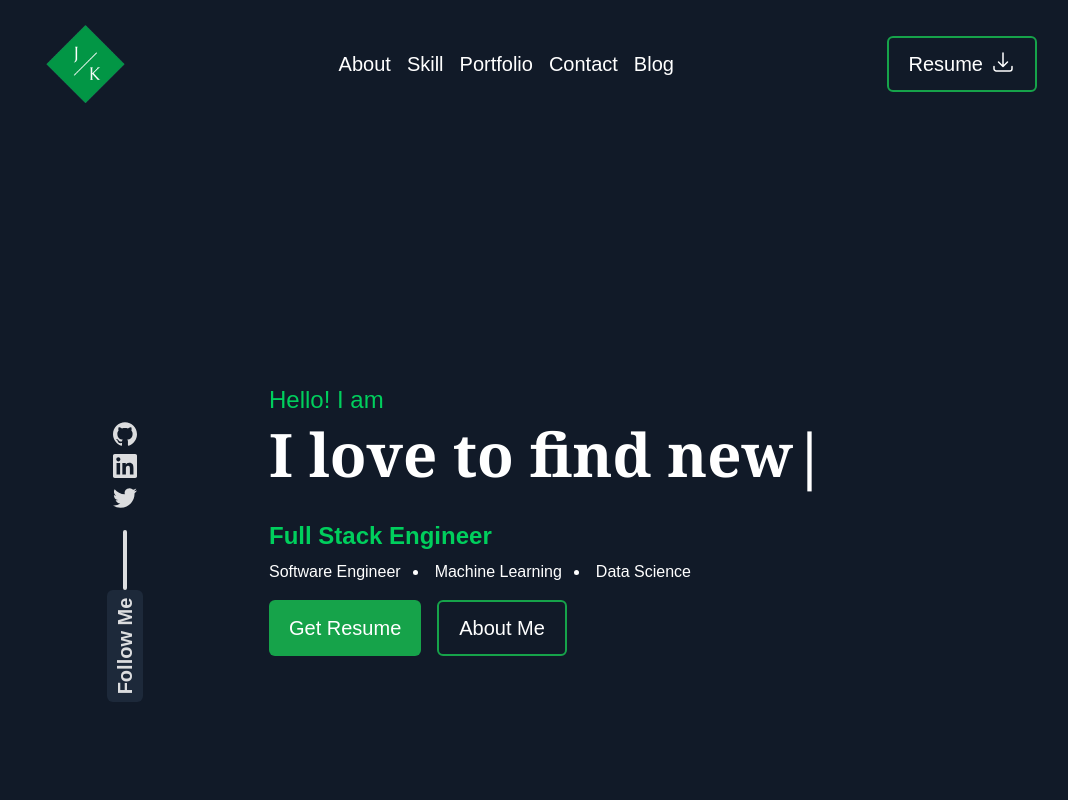
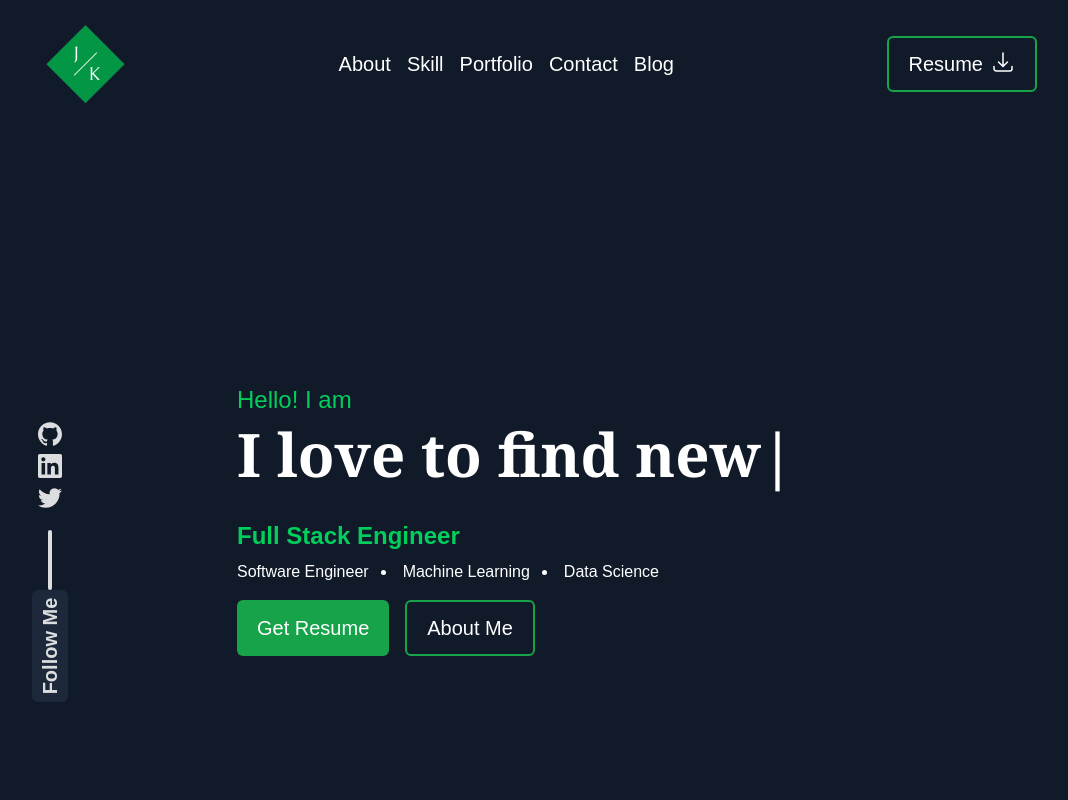
Before and after one commit to NishatFariza/jk-portfolio, a Next.js app: page / in a window 1280 px wide. Shown: the top 800 px of the page, without its empty margins (99-1167 px from the left). Built offline with nearby package versions, Linux system fonts and the light colour scheme.

Commit message:
refector:panel

```diff
--- a/src/components/Hero.tsx
+++ b/src/components/Hero.tsx
@@ -31,7 +31,7 @@
       <Panel />
       <div
         id="hero"
-        className=" flex flex-col justify-center items-start ml-8 w-10/12 "
+        className=" flex flex-col justify-center items-start w-10/12 "
       >
         <span className="text-[#00cf5d] text-2xl mb-2">Hello! I am</span>
         <div className="text-6xl font-semibold mb-5 font-serif">
--- a/src/components/Panel.tsx
+++ b/src/components/Panel.tsx
@@ -2,7 +2,7 @@
 
 const Panel = () => {
   return (
-    <div className="flex justify-center">
+    <div className="flex justify-start">
       <div className="flex flex-col justify-center items-center gap-2 w-4/12">
         <a href="">
           <svg
```
